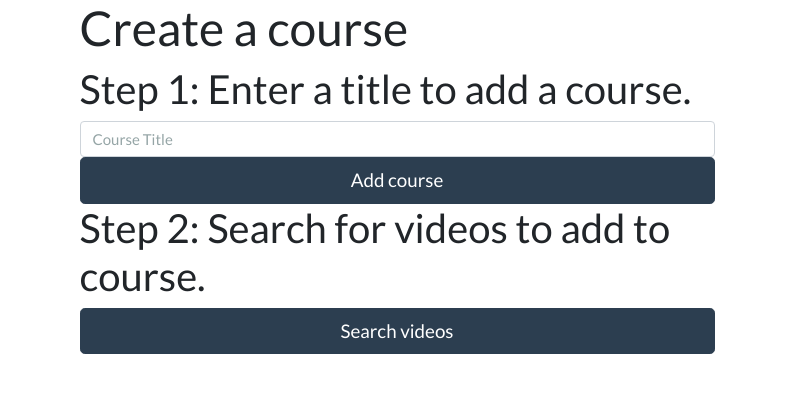
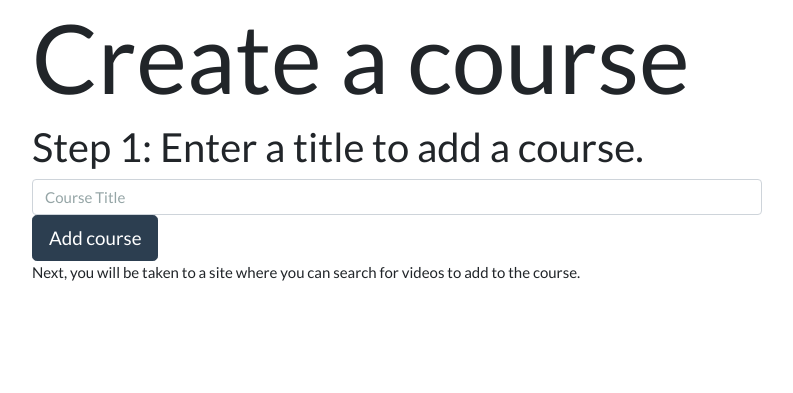
Before and after one commit to andreamartz/sb-29-capstone-1, a Flask app: page /courses/new in a window 1280 px wide. Shown: the part 71-464 px from the top of the page, without its empty margins (243-1036 px from the left). Run offline with Flask 2, Linux system fonts and the light colour scheme; parts of the project's set-up code (start-up, migrations or seed data) failed here and were passed over.

Commit message:
Update templates/courses/new.html

```diff
--- a/templates/courses/new.html
+++ b/templates/courses/new.html
@@ -6,8 +6,8 @@
 {% block content %}
 <!-- Create a course -->
 <div class="row justify-content-center">
-  <div class="col-md-7">
-    <h1>Create a course</h1>
+  <div class="col-md-8">
+    <h1 class="display-1">Create a course</h1>
     <h2 class="join-message">Step 1: Enter a title to add a course.</h2>
     <form method="POST">
       {{ form.hidden_tag() }}
@@ -18,20 +18,21 @@
       {% endfor %}
       {{ field(placeholder=field.label.text, class="form-control") }}
       {% endfor %}
-      <button class="btn btn-primary btn-lg btn-block">Add course</button>
+      <button class="btn btn-primary btn-lg">Add course</button>
+      <p>Next, you will be taken to a site where you can search for videos to add to the course.</p>
     </form>
   </div>
 </div>
 <!-- Search for videos to add to course -->
-<div class="row justify-content-center">
+<!-- <div class="row justify-content-center">
   <div class="col-md-7">
-    <h2 class="join-message">Step 2: Search for videos to add to course.</h2>
-    <form action="/courses/add-video" method="GET">
+    <h2 class="join-message">Step 2: Search for videos to add to course.</h2> -->
+<!-- <form action="/courses/ course.id /search-video" method="GET">
       <input type="hidden">
       <button class="btn btn-primary btn-lg btn-block">Search videos</button>
-    </form>
-  </div>
-</div>
+    </form> -->
+<!-- </div> -->
+<!-- </div> -->
 
 
 {% endblock %}
```
